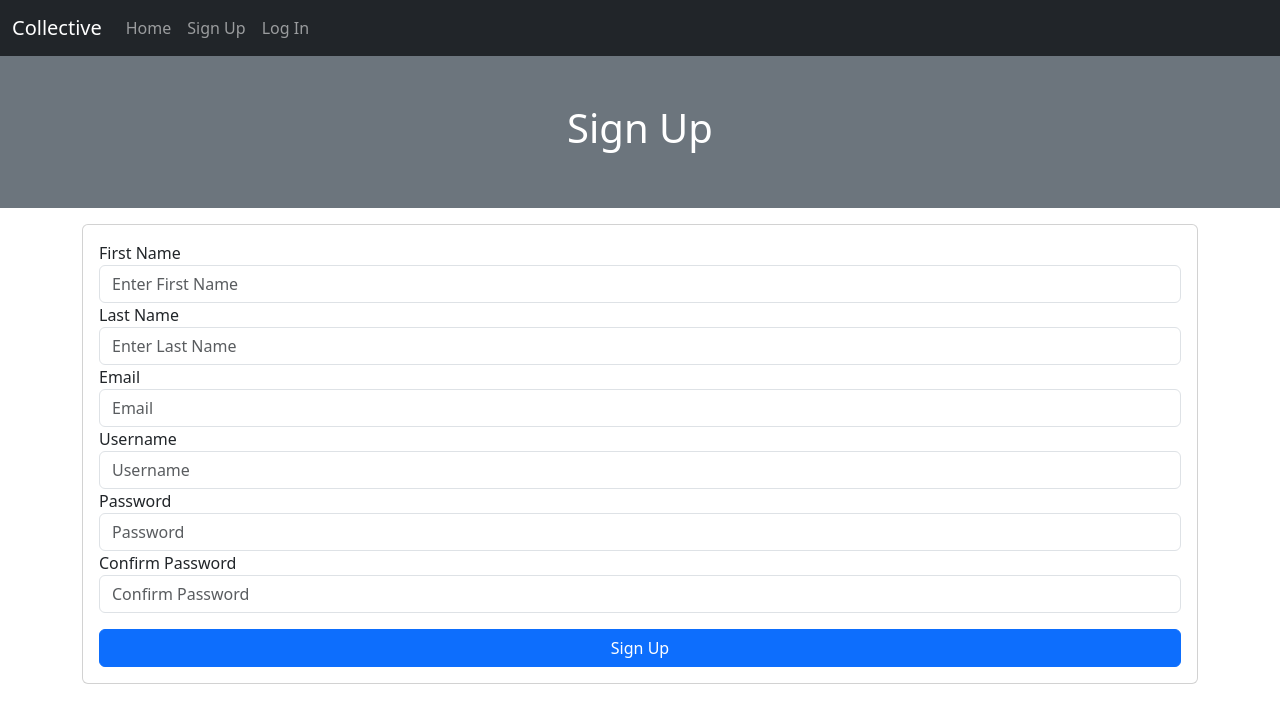
After one commit to sadetomiwa/Phonebook, a Flask app: page /signup in a window 1280 px wide. The commit adds this page. Shown: the top 723 px of the page. Run offline with Flask 3, Linux system fonts and the light colour scheme; parts of the project's set-up code (start-up, migrations or seed data) failed here and were passed over.

Commit message:
Added user

```diff
--- a/app/__init__.py
+++ b/app/__init__.py
@@ -4,6 +4,7 @@ from config import Config
 #IMPORT THE CLASSES FROM FLASK-SQLALCHEMY
 from flask_sqlalchemy import SQLAlchemy
 from flask_migrate import Migrate
+from flask_login import LoginManager
 
 
 
@@ -16,6 +17,7 @@ app.config.from_object(Config)
 #CREATE AN INSTANCE OF THE SQLALCHEMY CLASS TO CONNECT APP TO THE DATABASE
 db = SQLAlchemy(app)
 migrate = Migrate(app, db)
+login = LoginManager(app)
 
 
 
--- a/app/forms.py
+++ b/app/forms.py
@@ -1,6 +1,28 @@
 from flask_wtf import FlaskForm
 from wtforms import StringField, PasswordField, SubmitField, EmailField
 from wtforms.validators import InputRequired, EqualTo
+
+
+
+class SignUpForm(FlaskForm):
+    first_name = StringField('First Name', validators=[InputRequired()])
+    last_name = StringField('Last Name', validators=[InputRequired()])
+    username = StringField('Username', validators=[InputRequired()])
+    email = EmailField('Email', validators=[InputRequired()])
+    password = PasswordField('Password', validators=[InputRequired()])
+    confirm_password = PasswordField('Confirm Password', validators=[InputRequired(), EqualTo('password')])
+    submit = SubmitField('Sign Up')
+
+
+
+
+class LoginForm(FlaskForm):
+    username = StringField('Username', validators=[InputRequired()])
+    password = PasswordField('Password', validators=[InputRequired()])
+    submit = SubmitField('Login')
+
+
+
 
 class AddContactForm(FlaskForm):
     first_name = StringField('First Name', validators=[InputRequired()])
--- a/app/routes.py
+++ b/app/routes.py
@@ -1,7 +1,8 @@
-from app import app
+from app import app, db
 from flask import render_template, redirect, url_for, flash
-from app.forms import AddContactForm
-from app.models import Address
+from app.forms import AddContactForm, SignUpForm, LoginForm
+from app.models import Address, Users
+from flask_login import login_user, logout_user, login_required, current_user
 
 
 
@@ -9,6 +10,8 @@ from app.models import Address
 @app.route('/')
 def index():
     return render_template('index.html')
+
+
 
 
 @app.route('/contacts', methods=['GET', 'POST'])
@@ -25,3 +28,58 @@ def contacts():
         flash(f"{new_contact.first_name} {new_contact.last_name} has been added to the rolodex")
         return redirect (url_for('index'))
     return render_template('contacts.html', form = form)
+
+
+@app.route('/signup', methods=['GET', 'POST'])
+def signup():
+    form = SignUpForm()
+    if form.validate_on_submit():
+        print('Sweet! Youve successfully signed up')
+        first_name = form.first_name.data
+        last_name = form.last_name.data
+        email = form.email.data
+        username = form.username.data
+        password = form.password.data
+        print(first_name, last_name, email, username, password)
+        check_user = db.session.execute(db.select(Users).filter((Users.username == username) | (Users.email == email))).scalars().all()
+        if check_user:
+            flash(f"A user with that username/email already exists", "danger")
+            return redirect(url_for('signup'))
+        new_user = Users(first_name=first_name, last_name=last_name, email=email, username=username, password=password)
+        flash(f" Thank you {new_user.username} for signing up!", "success")
+    return render_template('signup.html', form = form)
+
+
+@app.route('/login', methods=['GET', 'POST'])
+def login():
+    form = LoginForm()
+    login_user
+    if form.validate_on_submit():
+        print('Sweet! Youve successfully logged in')
+        username = form.username.data
+        password = form.password.data
+        print(username, password)
+        user = Users.query.filter( username == username).first()
+        if user is not None and user.check_password:
+            login_user(user)
+            flash(f" You have successfully logged in as {username}", "success")
+            return redirect(url_for('index'))
+        else:
+            flash(f"Invalid username or password", "danger")
+            return redirect(url_for('login'))
+    return render_template('login.html', form = form)
+
+
+
+@app.route('/logout', methods=['GET', 'POST'])
+def logout():
+    logout_user()
+    flash("You have successfully logged out", "success")
+    return redirect(url_for('index'))
+
+
+@app.route('view')
+def view():
+
+    return render_template('view.html')
+    pass
--- a/app/templates/nav.html
+++ b/app/templates/nav.html
@@ -7,7 +7,15 @@
         <div class="collapse navbar-collapse" id="collapseLinks">
         <div class="navbar-nav">
             <a class="nav-link" href="/">Home</a>
-            <a class="nav-link" href="/contacts">Add Contacts</a>
+            {%if current_user.is_authenticated%}
+                <a class="nav-link" href="/contacts">Add Contact</a>
+                <a class="nav-link" href="/logout">Log Out</a>
+                <a class="nav-link" href="/view">View Rolo</a>
+            {%else%}
+                <a class="nav-link" href="/signup">Sign Up</a>
+                <a class="nav-link" href="/login">Log In</a>
+            {%endif%}
+
         </div>
         </div>
     </div>
--- /dev/null
+++ b/app/templates/signup.html
@@ -0,0 +1,45 @@
+{% extends 'base.html' %}
+
+{% block title %} Rolodex {% endblock %}
+
+{% block header %}
+    <h1>Sign Up</h1>
+{% endblock %}
+
+{% block content %}
+    <div class="row">
+        <div class="col">
+            <div class="card mt-3">
+                <div class="card-body">
+                    <form action="" method="post">
+                        {{ form.csrf_token }}
+
+
+                        {{ form.first_name.label }}
+                        {{ form.first_name(class="form-control", placeholder="Enter First Name") }}
+
+                        {{ form.last_name.label }}
+                        {{ form.last_name(class="form-control", placeholder="Enter Last Name") }}
+
+                        {{form.email.label}}
+                        {{ form.email(class="form-control", placeholder="Email") }}
+
+                        {{form.username.label}}
+                        {{ form.username(class="form-control", placeholder="Username") }}
+
+                        {{form.password.label}}
+                        {{ form.password(class="form-control", placeholder="Password") }}
+
+                        {{form.confirm_password.label}}
+                        {{ form.confirm_password(class="form-control", placeholder="Confirm Password") }}
+
+
+
+                        {{ form.submit(class="btn btn-primary w-100 mt-3") }}
+
+                    </form>
+                </div>
+            </div>
+        </div>
+    </div>
+{% endblock %}
--- a/requirements.txt
+++ b/requirements.txt
@@ -1,6 +1,8 @@
 alembic==1.10.2
+autopep8==2.0.2
 click==8.1.3
 Flask==2.2.3
+Flask-Login==0.6.2
 Flask-Migrate==4.0.4
 Flask-SQLAlchemy==3.0.3
 Flask-WTF==1.1.1
@@ -9,8 +11,10 @@ itsdangerous==2.1.2
 Jinja2==3.1.2
 Mako==1.2.4
 MarkupSafe==2.1.2
+pycodestyle==2.10.0
 python-dotenv==1.0.0
 SQLAlchemy==2.0.7
+tomli==2.0.1
 typing_extensions==4.5.0
 Werkzeug==2.2.3
 WTForms==3.0.1
```
Also changed, not shown: app/models.py (+32 -4 lines), app/templates/index.html (+6 -2 lines), app/templates/login.html (added, +33 -0 lines), hw.txt (added, +10 -0 lines), migrations/versions/a420c261269a_.py (renamed from migrations/versions/f0490d605ae8_add_address_table.py, +18 -5 lines), app.db, app/templates/view.html (added).
